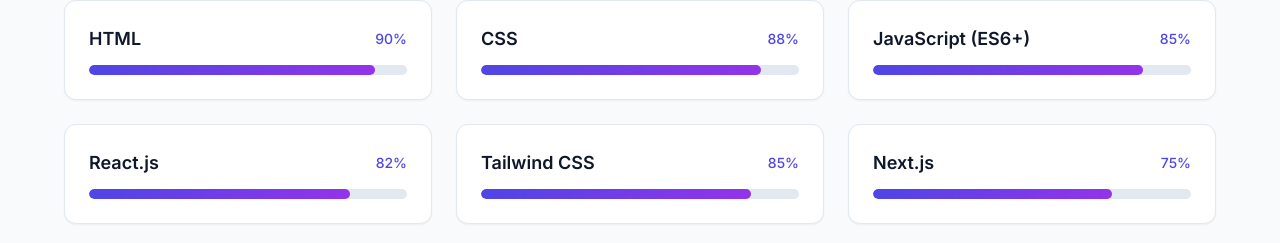
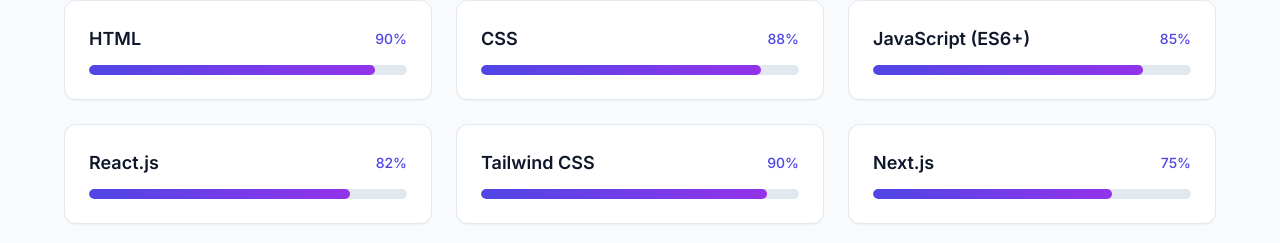
Before and after one commit to deluwarhoisn/Deluwar-Hosin, a React (Vite) app: page / in a window 1280 px wide. Shown: the part 1980-2223 px from the top of the page. Built offline with nearby package versions, Linux system fonts and the light colour scheme.

Commit message:
fix: Update Tailwind CSS proficiency level in portfolio data

```diff
--- a/src/data/portfolioData.js
+++ b/src/data/portfolioData.js
@@ -26,7 +26,7 @@ export const portfolioData = {
     { name: 'CSS', level: 88 },
     { name: 'JavaScript (ES6+)', level: 85 },
     { name: 'React.js', level: 82 },
-    { name: 'Tailwind CSS', level: 85 },
+    { name: 'Tailwind CSS', level: 90 },
     { name: 'Next.js', level: 75 },
     { name: 'Git', level: 80 },
   ],
```
